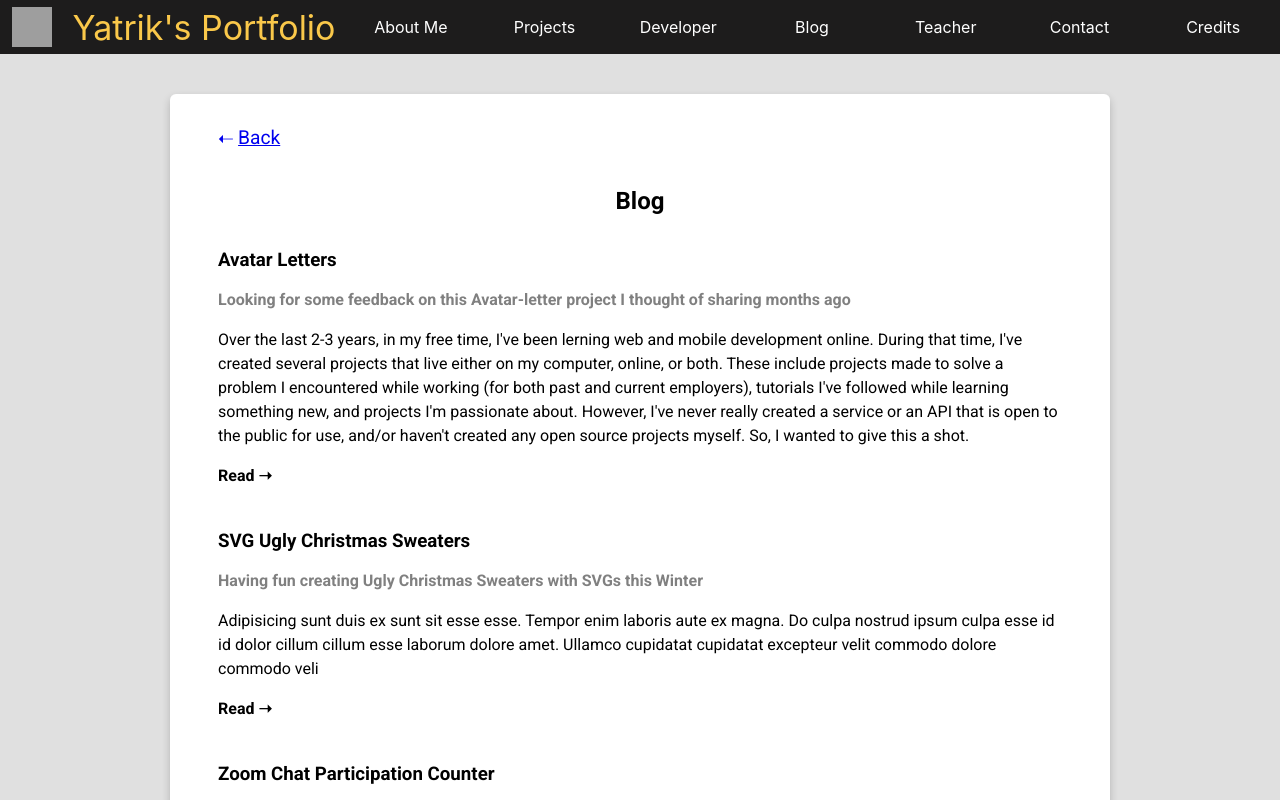
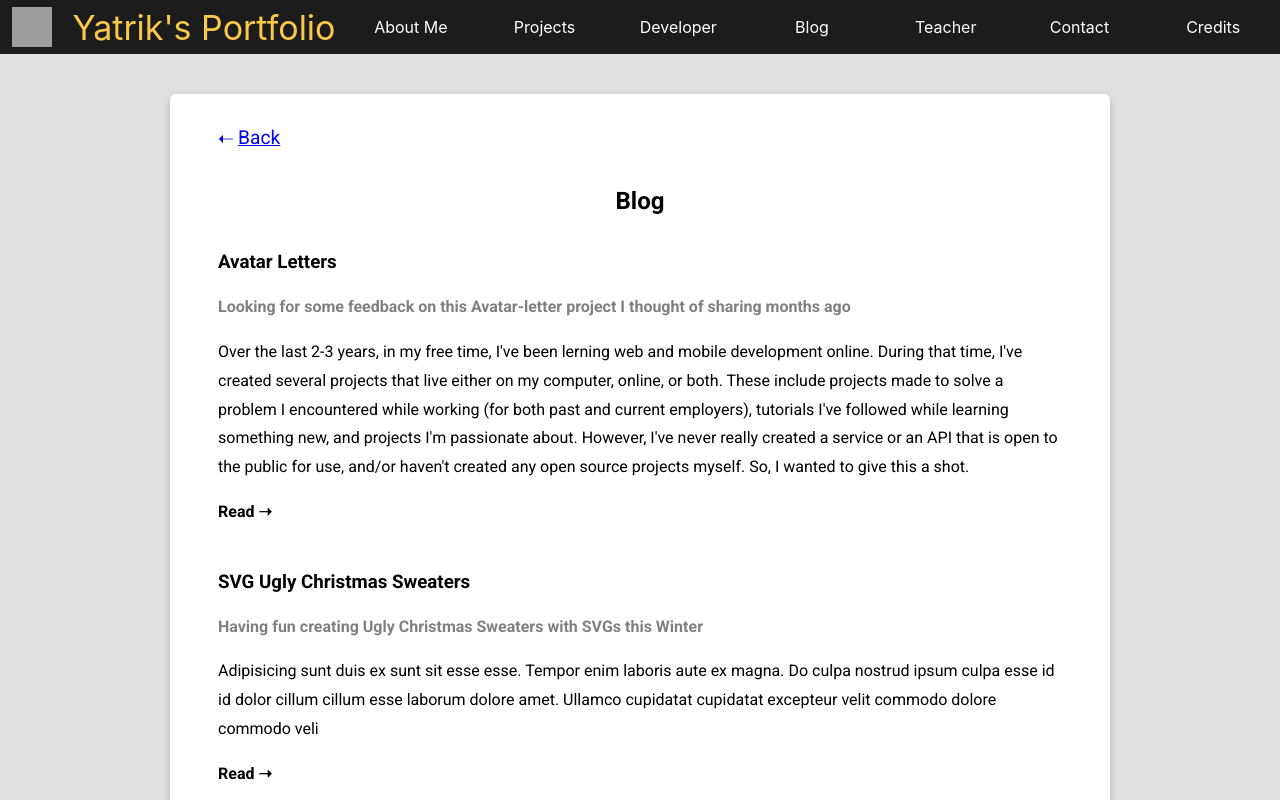
Before and after one commit to ytrkptl/portfolio-app, a React (Create React App) app: page /blog in a window 1280 px wide. Shown: the top 800 px of the page. Built offline with nearby package versions, Linux system fonts and the light colour scheme; no server answers; grey boxes are pictures that could not be loaded.

Commit message:
modified line-height in blog-list-item

```diff
--- a/src/components/BlogList/BlogList.css
+++ b/src/components/BlogList/BlogList.css
@@ -43,7 +43,7 @@
 
 .blog-list-item {
   /* border-bottom: 1px solid #74b9ff; */
-  line-height: 1.5em;
+  line-height: 1.8rem;
   text-decoration: none;
   color: black;
   display: -webkit-box;
```
